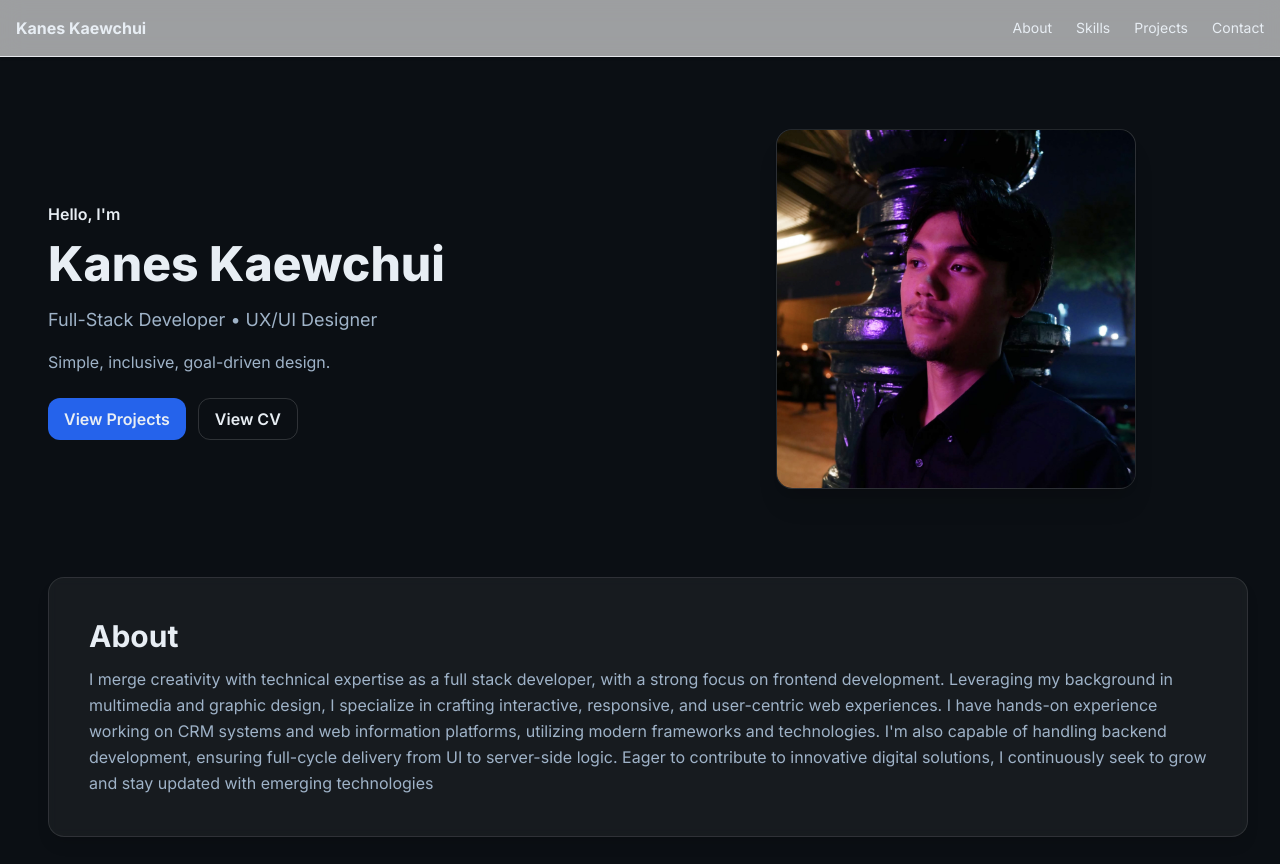
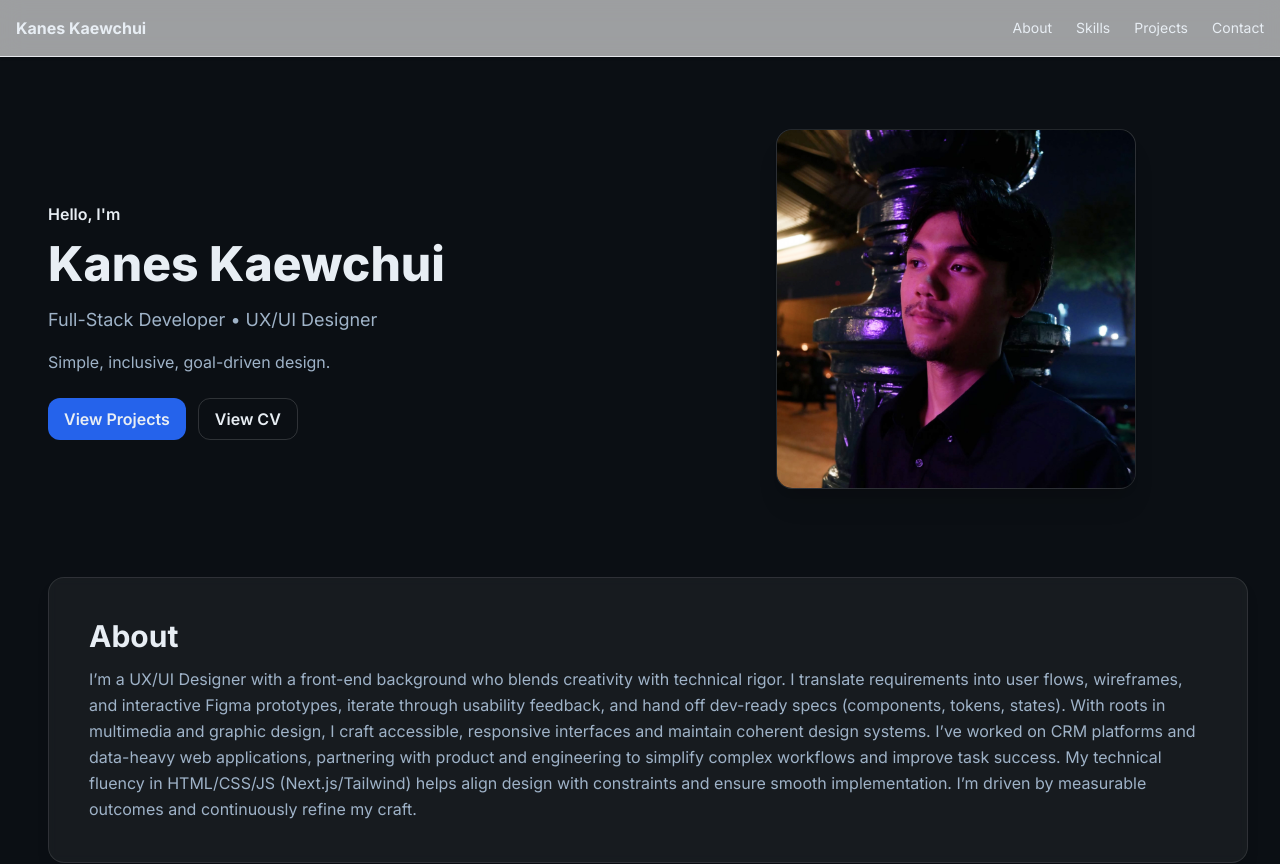
Before and after one commit to KanesKaewchui/Portfolio, a Next.js app in the folder my-portfolio/: page / in a window 1280 px wide. Shown: the top 864 px of the page. Built offline with nearby package versions, Linux system fonts and the light colour scheme.

Commit message:
Edit 7-12-68

```diff
--- a/my-portfolio/src/app/components/sections/AboutSection.tsx
+++ b/my-portfolio/src/app/components/sections/AboutSection.tsx
@@ -62,16 +62,18 @@ export default function AboutSection() {
         <h2 className="text-2xl md:text-3xl font-bold">About</h2>
         <div className="mt-3 text-[var(--muted)] leading-relaxed md:text-base">
           <p>
-            I merge creativity with technical expertise as a full stack
-            developer, with a strong focus on frontend development. Leveraging
-            my background in multimedia and graphic design, I specialize in
-            crafting interactive, responsive, and user-centric web experiences.
-            I have hands-on experience working on CRM systems and web
-            information platforms, utilizing modern frameworks and technologies.
-            I&apos;m also capable of handling backend development, ensuring
-            full-cycle delivery from UI to server-side logic. Eager to
-            contribute to innovative digital solutions, I continuously seek to
-            grow and stay updated with emerging technologies
+            I’m a UX/UI Designer with a front-end background who blends
+            creativity with technical rigor. I translate requirements into user
+            flows, wireframes, and interactive Figma prototypes, iterate through
+            usability feedback, and hand off dev-ready specs (components,
+            tokens, states). With roots in multimedia and graphic design, I
+            craft accessible, responsive interfaces and maintain coherent design
+            systems. I’ve worked on CRM platforms and data-heavy web
+            applications, partnering with product and engineering to simplify
+            complex workflows and improve task success. My technical fluency in
+            HTML/CSS/JS (Next.js/Tailwind) helps align design with constraints
+            and ensure smooth implementation. I’m driven by measurable outcomes
+            and continuously refine my craft.
           </p>
         </div>
       </div>
--- a/my-portfolio/src/app/components/sections/ProjectsSection.tsx
+++ b/my-portfolio/src/app/components/sections/ProjectsSection.tsx
@@ -20,7 +20,6 @@ export default function ProjectsSection({ projects }: Props) {
         <h2 className="text-2xl font-bold">Projects</h2>
       </div>
 
-      {/* ลด gap เล็กน้อย + เพิ่มคอลัมน์ตอนจอใหญ่ */}
       <div className="mt-5 grid gap-4 md:gap-5 lg:gap-6 grid-cols-1 sm:grid-cols-2 lg:grid-cols-3 xl:grid-cols-4 place-items-stretch">
         {projects.map((p) => (
           <div key={p.title} className="h-full">
```
